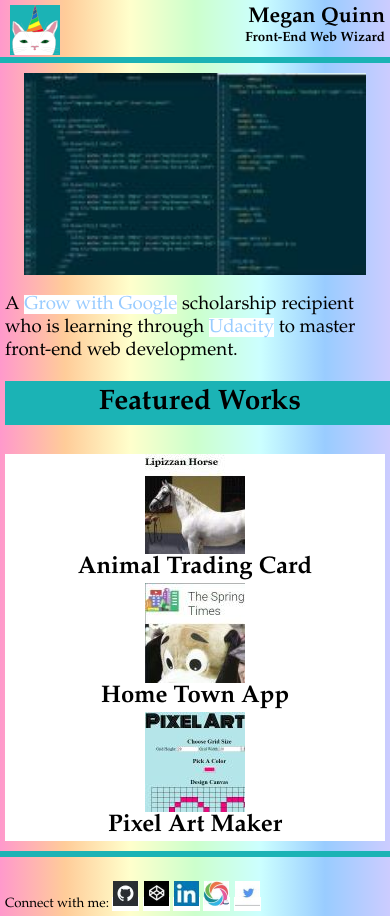
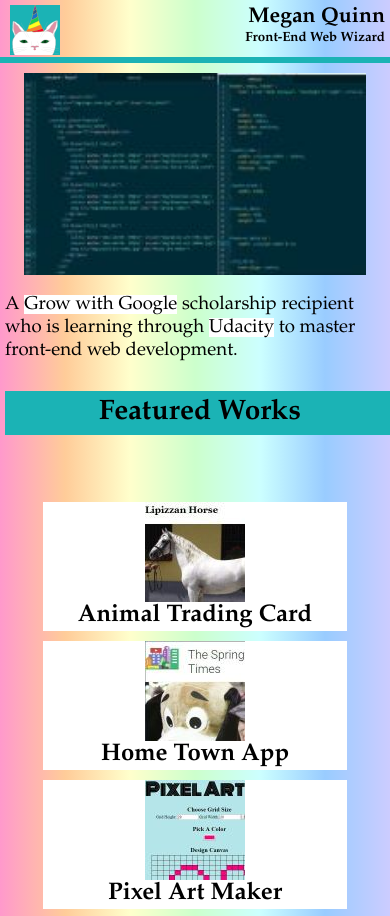
Before and after one commit to medeaggd/uda-portfolio, a plain HTML site: page index.html in a window 390 px wide. Shown: the top 916 px of the page. Drawn offline with Linux system fonts and the light colour scheme.

Commit message:
Corrections to follow Project Rubric
Went through and cleaned up all the code to make sure they follow the Project Rubric guidelines. Omitted step of renaming classes that used underscores instead of hypens, as it was considered optional.

```diff
--- a/css/main.css
+++ b/css/main.css
@@ -1,41 +1,38 @@
-body, html {
+/* These are rules for the document to follow as a general guideline, with changes being made
+for viewport-dependent sizing in specs.css */
+#body {
     margin: 0;
     padding: 0;
     width: 100%;
     height: 100%;
-}
-
-body {
     background: linear-gradient(to right, #f9c,#fc9,#ffc,#cfc,#cff,#9cf,#ccf);
 }
 
-header, main, footer {
+#header, #main, #footer {
     font: 1.5em "Book Antiqua", "Footlight MT Light", cursive;
     margin: auto;
     padding: 5px;
 }
 
-h1, h2, h3, h4, h5 {
+.header_text, .proj_title {
     margin: 0;
 }
 
-a {
+.link {
     text-decoration: none;
-  color: #9cf;
+    color: #000;
     background-color: #fff;
 }
 
-a:hover {
+.link:hover {
     text-decoration: underline;
-  color: #fff;
-  background-color: none;
+    color: #1bb3b5;
     cursor: pointer;
 }
 
-a:visited {
+.link:visited {
     text-decoration: underline;
-  color: #000;
-  background-color: #fff;
+    color: #9cf;
 }
 
 .logo {
@@ -47,9 +44,8 @@ a:visited {
 }
 
 .header_name {
-    width: calc(max-width - 120px);
+    width: 100%;
     text-align: right;
-    display: float;
 }
 
 .break {
--- a/css/specs.css
+++ b/css/specs.css
@@ -1,4 +1,5 @@
-/*Soft break for text*/
+/* Special rules that apply to the page dependent on viewport-width */
+/* Soft break for text */
 @media screen and (max-width: 450px) {
 
     .logo {
@@ -26,7 +27,8 @@
     }
 
     .feature {
-      width: calc(max-width - 40px);
+        width: 80%;
+        margin: 10px auto 10px auto;
     }
 
     .feat_pic {
@@ -49,7 +51,7 @@
     }
 }
 
-/* For screens smaller than 649px */
+/* For screens larger than 451px and smaller than 649px */
 @media screen and (min-width: 451px) and (max-width: 649px) {
 
     .core_photo {
@@ -60,7 +62,8 @@
     }
 
     .feature {
-      width: calc(max-width - 10px);
+        width: 90%;
+        margin: 10px auto 10px auto;
     }
 
     .feat_pic {
--- a/index.html
+++ b/index.html
@@ -12,32 +12,32 @@
      </head>
 
 
-  <body>
+     <body id="body">
           <!-- Header section to include logo, name, and title. -->
-    <header>
+          <header id="header">
                <div class="header_name">
                     <img src="img/logo-caticorn.png" alt="Rainbow Caticorn Logo" class="logo">
-        <!--Background of logo: #1bb3b5-->
-        <h1>Megan Quinn</h1>
-        <h3>Front-End Web Wizard</h3>
+                    <!--Background color of logo: #1bb3b5-->
+                    <h1 class="header_text">Megan Quinn</h1>
+                    <h3 class="header_text">Front-End Web Wizard</h3>
                </div>
          </header>
          <!-- Line break to separate main content from header. -->
          <div class="break"></div>
          <!-- Main section includes all articles of the page as well as an overarching photo theme. -->
-    <main>
+         <main id="main">
                <!-- Core section features a photo to develop the idea behind the page. -->
-      <section class="core">
+               <div class="core">
                     <picture>
                          <source media="(min-width: 900px)" srcset="img/page-code-1225w.jpg">
                          <source media="(min-width: 450px)" srcset=img/page-code-600w.jpg>
                          <img src="img/page-code-200w.jpg" alt="Scripting this page" class="core_photo">
                     </picture>
-        <p>A <a href="https://grow.google/" target="_blank">Grow with Google</a> scholarship recipient who is learning through
-          <a href="https://www.udacity.com/" target="_blank">Udacity</a> to master front-end web development.</p>
-      </section>
+                    <p>A <a href="https://grow.google/" target="_blank" class="link">Grow with Google</a> scholarship recipient who is learning through
+                    <a href="https://www.udacity.com/" target="_blank" class="link">Udacity</a> to master front-end web development.</p>
+               </div>
                <!-- The featured work will have a number of projects to display, with the potential to increase in multiples of 3. -->
-      <section class="feature_work">
+               <div class="feature_work">
                     <h3 class="feature_title">Featured Works</h3>
                     <br>
                     <!-- Project #1 -->
@@ -52,7 +52,7 @@
                     </div>
                     <!-- Project #2 -->
                     <div class="feature proj_2">
-              <a href="https://htmlpreview.github.io/?https://github.com/medeaggd/HomeTownApp" target="_blank">
+                         <a href="http://htmlpreview.github.io/?https://github.com/medeaggd/HomeTownApp/blob/master/index.html" target="_blank">
                               <picture>
                                    <source media="(min-width: 450px)" srcset="img/hometown-348w.jpg">
                                    <img src="img/hometown-100w.jpg" alt="The Spring Times" class="feat_pic">
@@ -70,15 +70,14 @@
                          </a>
                         <h4 class="proj_title">Pixel Art Maker</h4>
                     </div>
-        </section>
+               </div>
          </main>
          <!-- Line break to separate main content from footer. -->
          <div class="break"></div>
          <!-- Footer to include primarily contact information, links to professional social media. -->
-    <footer>
+         <footer id="footer">
                <div class="connections">
-        <p>
-          Connect with me:
+                    <p>Connect with me:
                          <a href="https://github.com/medeaggd" target="_blank"><img src="img/logo-github.jpg" alt="GitHub" class="connect_icon"></a>
                          <a href="https://codepen.io/medeaggd/" target="_blank"><img src="img/logo-codepen.jpg" alt="CodePen" class="connect_icon"></a>
                          <a href="https://www.linkedin.com/in/megannquinn/" target="_blank"><img src="img/logo-linkedin.jpg" alt="LinkedIn" class="connect_icon"></a>
```
Also changed, not shown: 1 other file. Lines whose indentation alone changed are shown as unchanged.
